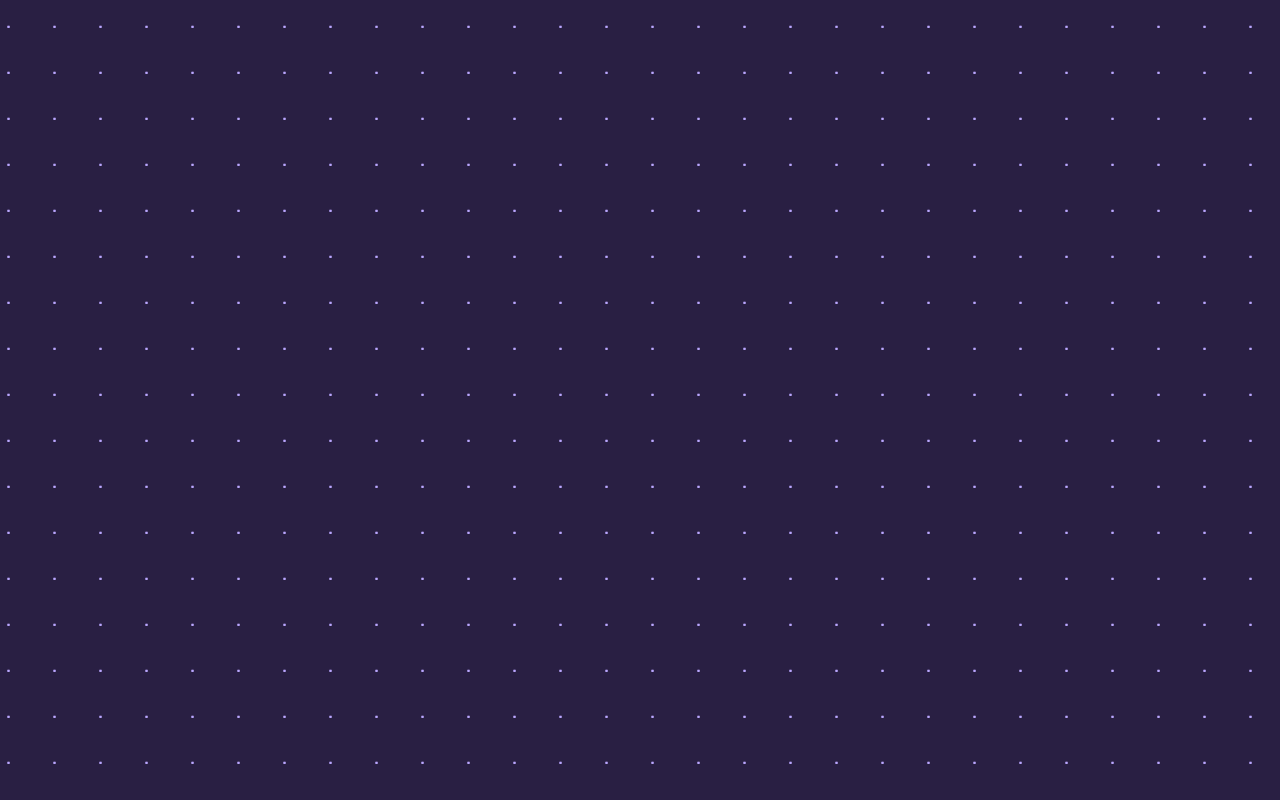
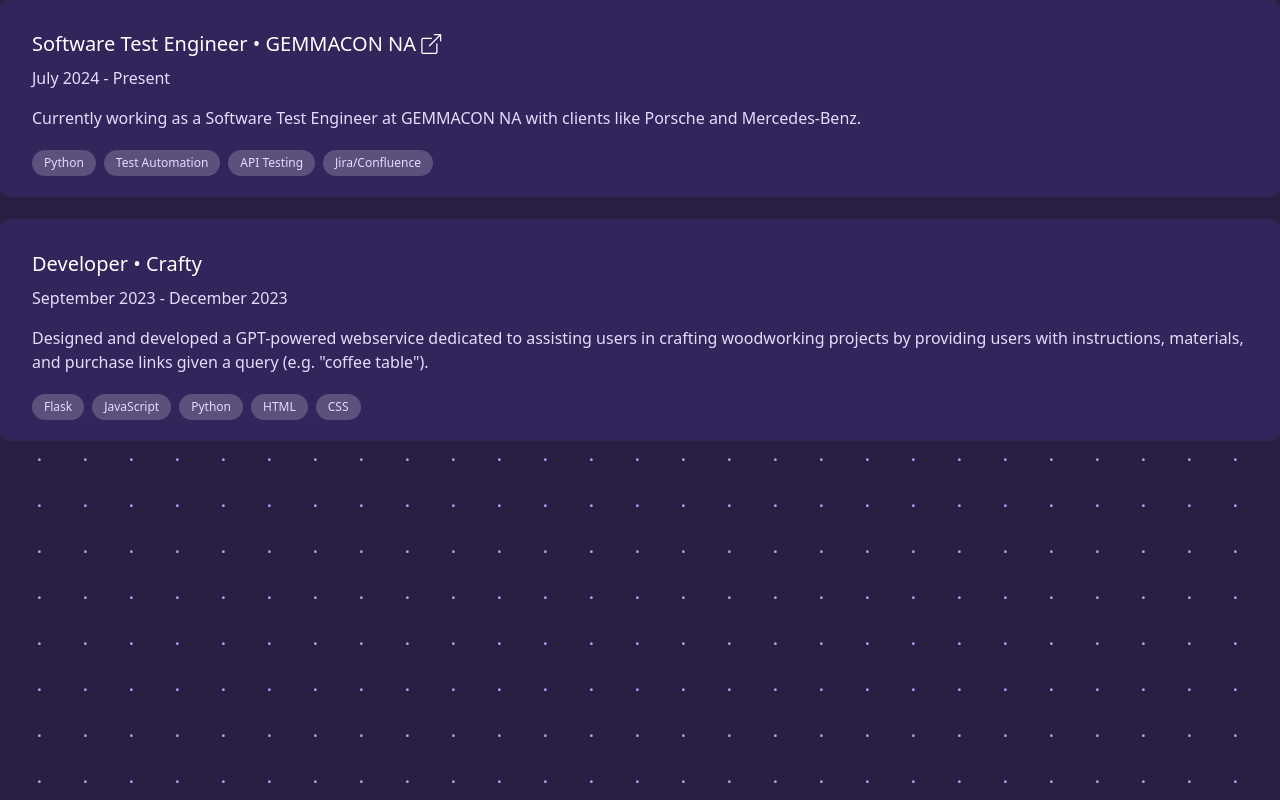
Before and after one commit to theogguu/stevensite, a React (Vite) app: page /cooking in a window 1280 px wide. Built offline with nearby package versions, Linux system fonts and the light colour scheme.

Commit message:
examples for cards

```diff
--- a/src/components/CookingBlog/CookingBlog.jsx
+++ b/src/components/CookingBlog/CookingBlog.jsx
@@ -1,5 +1,11 @@
+import Card from "../Card/Card"
+import CardList from "../CardList/CardList"
+import { cardContents } from "./cardContents"
 const CookingBlog = () => {
-    return
+
+    return (
+    <CardList cards={cardContents} />
+    )
 }
 
 export default CookingBlog
--- /dev/null
+++ b/src/components/CookingBlog/cardContents.jsx
@@ -0,0 +1,49 @@
+export const cardContents = [
+  {
+    title: "Software Test Engineer • GEMMACON NA",
+    href: "https://gemmacon.com/en/",
+    time: "July 2024 - Present",
+    body: 'Currently working as a Software Test Engineer at GEMMACON NA with clients like Porsche and Mercedes-Benz.',
+    tags: ["Python", "Test Automation", "API Testing", "Jira/Confluence"],
+  },
+  {
+    title: "Developer • Crafty",
+    time: "September 2023 - December 2023",
+    body: 'Designed and developed a GPT-powered webservice dedicated to assisting users in crafting woodworking projects by providing users with instructions, materials, and purchase links given a query (e.g. "coffee table").',
+    tags: ["Flask", "JavaScript", "Python", "HTML", "CSS"],
+    modalContent: {
+      title: "Crafty",
+      body: [
+        "Crafty is a GPT-powered AI assistant that assists users in their next woodworking project. Crafty works with users conversationally to help find a new project to build within their budget, then finds a blueprint online and parses it for the user. Upon further confirmation, Crafty links the user to where to buy the materials on Home Depot.",
+        <br></br>,
+        <br></br>,
+        <img
+          src={"/crafty-1.png"}
+          alt={"Crafty"}
+          style={{ maxWidth: "100%", height: "auto" }}
+        />,
+        <br></br>,
+        <br></br>,
+        "I built Crafty with fellow student Royce Mettler as a project for our ",
+        <i>Practicum in Information Systems </i>,
+        "course. We used OpenAI’s API to handle conversations, providing each GPT call with a system context, the chat history, and external functions to call (and when to call them with ",
+        <a href="https://platform.openai.com/docs/guides/function-calling">
+          function calling
+        </a>,
+        "). We built web-scraping functions with ",
+        <a href="https://pypi.org/project/beautifulsoup4/">beautifulsoup4</a>,
+        ", and scraped blueprints off of ",
+        <a href="https://learn.kregtool.com/projects-plans/search/?plansearch">
+          KregTool’s projects and plans
+        </a>,
+        ". Finally, we used ",
+        <a href="https://www.bigboxapi.com/">
+          BigBox’s Home Depot Product API{" "}
+        </a>,
+        "to find the web-scraped materials on Home Depot.",
+        <br></br>,
+        <br></br>,
+        "The bulk of the back-end was written in Python, hosted on a Flask server, and the front-end was built with vanilla JavaScript, HTML, and CSS.",
+      ],
+    },
+  }]
```
